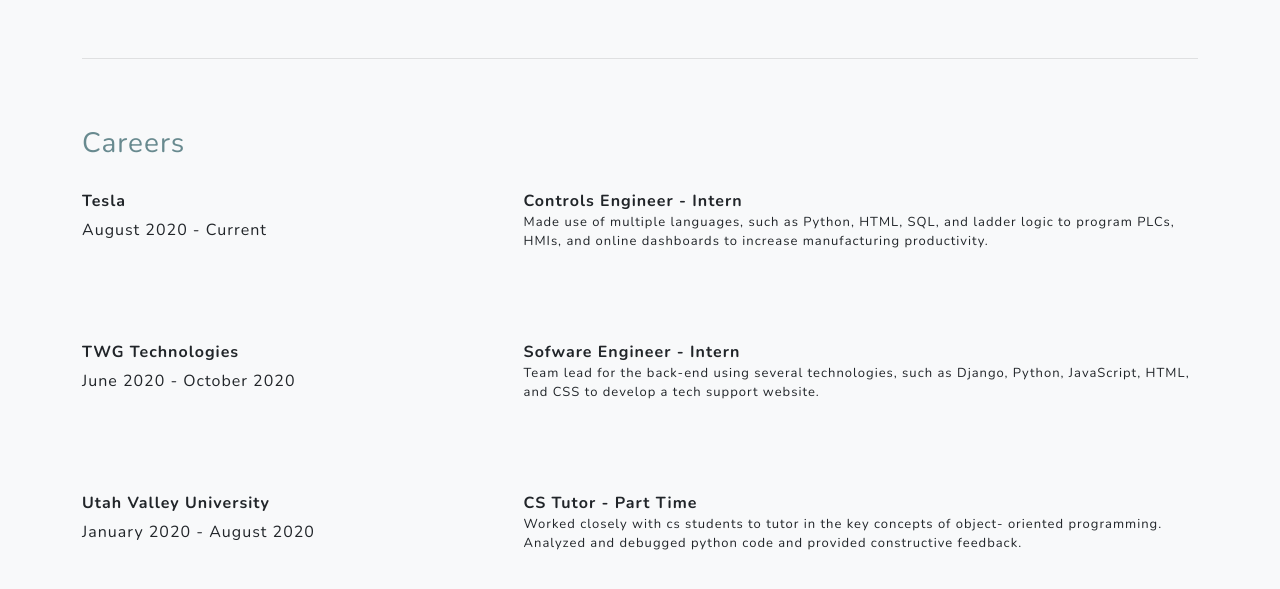
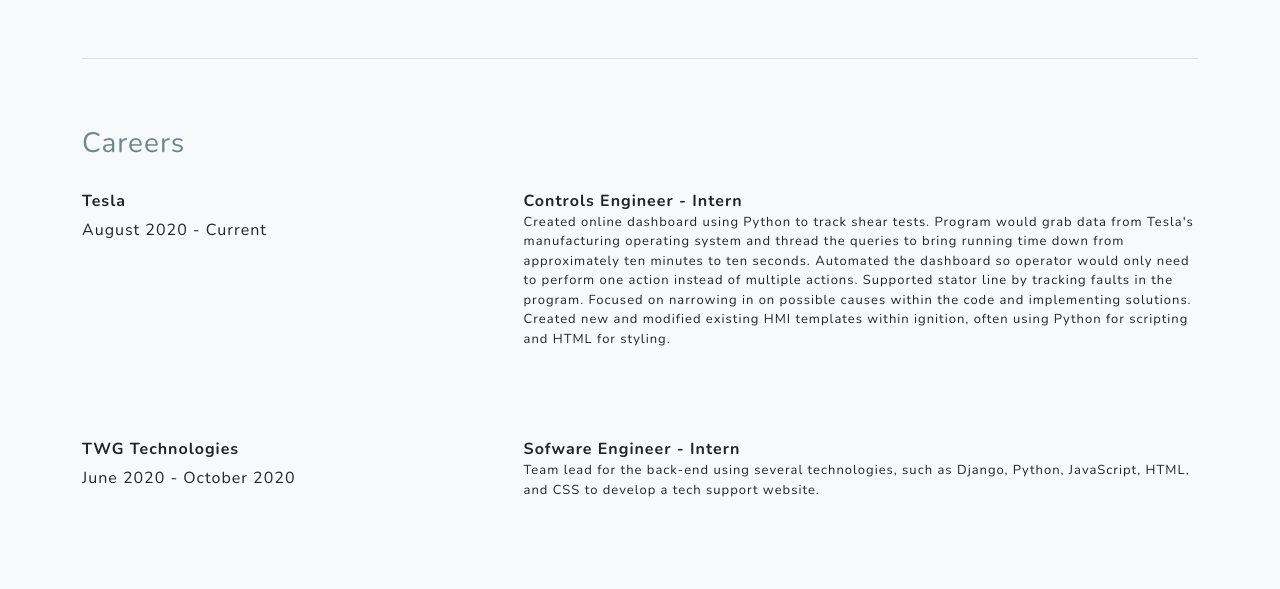
Before and after one commit to Mstrange8/PersonalWebsite, a Django app: page / in a window 1280 px wide. Shown: the part 2246-2835 px from the top of the page. Run offline with Django 3.2, Linux system fonts and the light colour scheme; some libraries are stand-ins or nearby versions.

Commit message:
Update resume-page.html

```diff
--- a/website/resume/templates/resume/resume-page.html
+++ b/website/resume/templates/resume/resume-page.html
@@ -161,8 +161,15 @@
                     <div class='descriptioncareer'>
                         <b>Controls Engineer - Intern</b>
                         <p style='font-size: small;'>
-                        Made use of multiple languages, such as Python, HTML, SQL, and ladder logic to program PLCs, HMIs, and online
-                        dashboards to increase manufacturing productivity.
+                        Created online dashboard using Python to track shear tests. Program would grab data from Tesla's manufacturing operating
+                        system and thread the queries to bring running time down from approximately ten minutes to ten seconds. Automated the
+                        dashboard so operator would only need to perform one action instead of multiple actions.
+
+                        Supported stator line by tracking faults in the program. Focused on narrowing in on possible causes within the code and
+                        implementing solutions.
+
+                        Created new and modified existing HMI templates within ignition, often using Python for scripting
+                        and HTML for styling.
                         </p>
                     </div>
                 </div>
```
